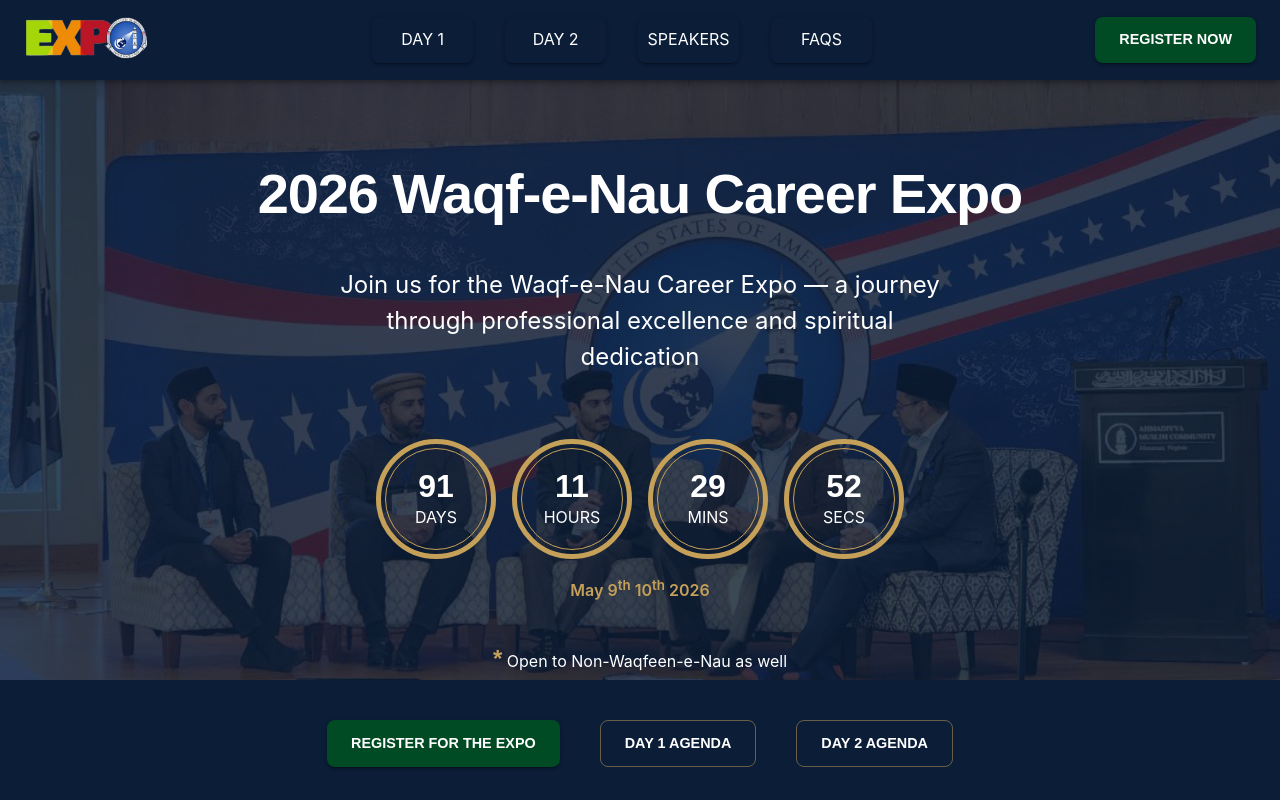
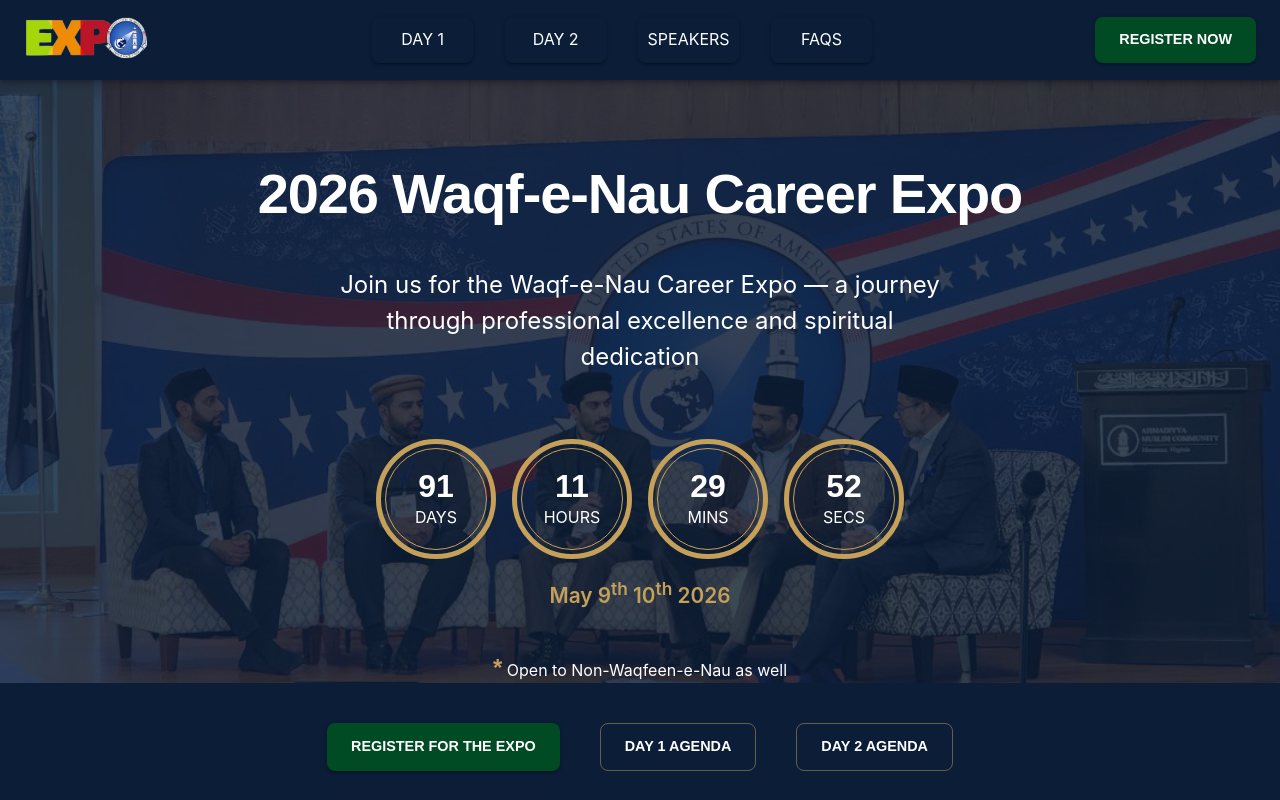
Before and after one commit to tofik-khan/wn-expo, a React (Vite) app: page / in a window 1280 px wide. Shown: the top 800 px of the page. Built offline with nearby package versions, Linux system fonts and the light colour scheme; what @mui/x-license would draw is missing.

Commit message:
HOTFIX: Update theme to allow subtitle2 to be readable font

```diff
--- a/src/theme/mainTheme.ts
+++ b/src/theme/mainTheme.ts
@@ -70,7 +70,7 @@ export const theme = createTheme({
       color: "#556172",
     },
     subtitle2: {
-      fontSize: "1rem",
+      fontSize: "1.3rem",
       fontWeight: 600,
       color: "#C5A059", // Used for "Starts in:" or small labels
     },
```
